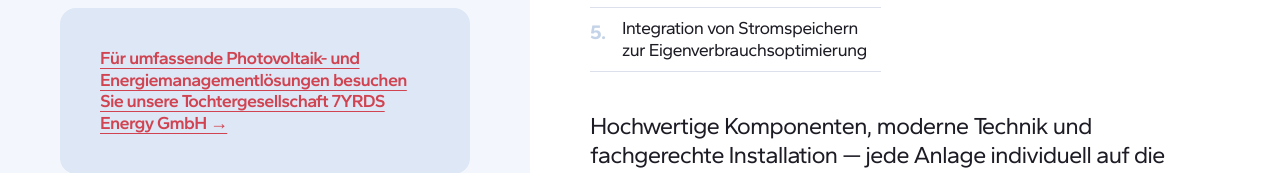
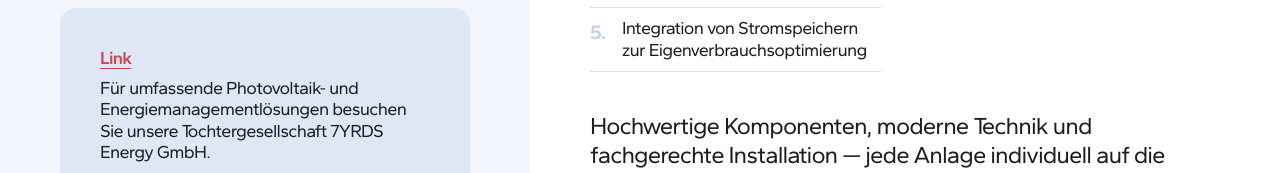
Before and after one commit to SafaMaqbool/client-website, an Astro site: page /leistungen/photovoltaikanlagen in a window 1280 px wide. Shown: the part 777-950 px from the top of the page. Built offline with nearby package versions, Linux system fonts and the light colour scheme; Astro itself is replaced by a stand-in of ours.

Commit message:
Update content and layout in Photovoltaikanlagen section for improved clarity and user engagement

```diff
--- a/src/pages/leistungen/photovoltaikanlagen.astro
+++ b/src/pages/leistungen/photovoltaikanlagen.astro
@@ -20,15 +20,18 @@ import ListItem from "../../components/ListItem.astro";
           Wir bieten maßgeschneiderte Lösungen zur nachhaltigen Stromerzeugung für private, gewerbliche und landwirtschaftliche Anwendungen. Von der ersten Beratung bis zur Inbetriebnahme erhalten Sie bei uns alle Leistungen aus einer Hand.
         </p>
       </div>
-      <div class="bg-[#dde7f5] flex flex-col items-start justify-center p-6 md:p-10 rounded-2xl w-full">
+      <div class="bg-[#dde7f5] flex flex-col gap-2 items-start justify-center p-6 md:p-10 rounded-2xl w-full">
         <a
           href="https://www.7yrds-energy.de/"
           target="_blank"
           rel="noreferrer noopener"
           class="font-semibold text-accent text-lg leading-[1.2] tracking-[-0.72px] underline underline-offset-4"
         >
-          Für umfassende Photovoltaik- und Energiemanagementlösungen besuchen Sie unsere Tochtergesellschaft 7YRDS Energy GmbH →
+          Link
         </a>
+        <p class="font-normal text-ink text-lg leading-[1.2] tracking-[-0.72px]">
+          Für umfassende Photovoltaik- und Energiemanagementlösungen besuchen Sie unsere Tochtergesellschaft 7YRDS Energy GmbH.
+        </p>
       </div>
     </div>
 
```
